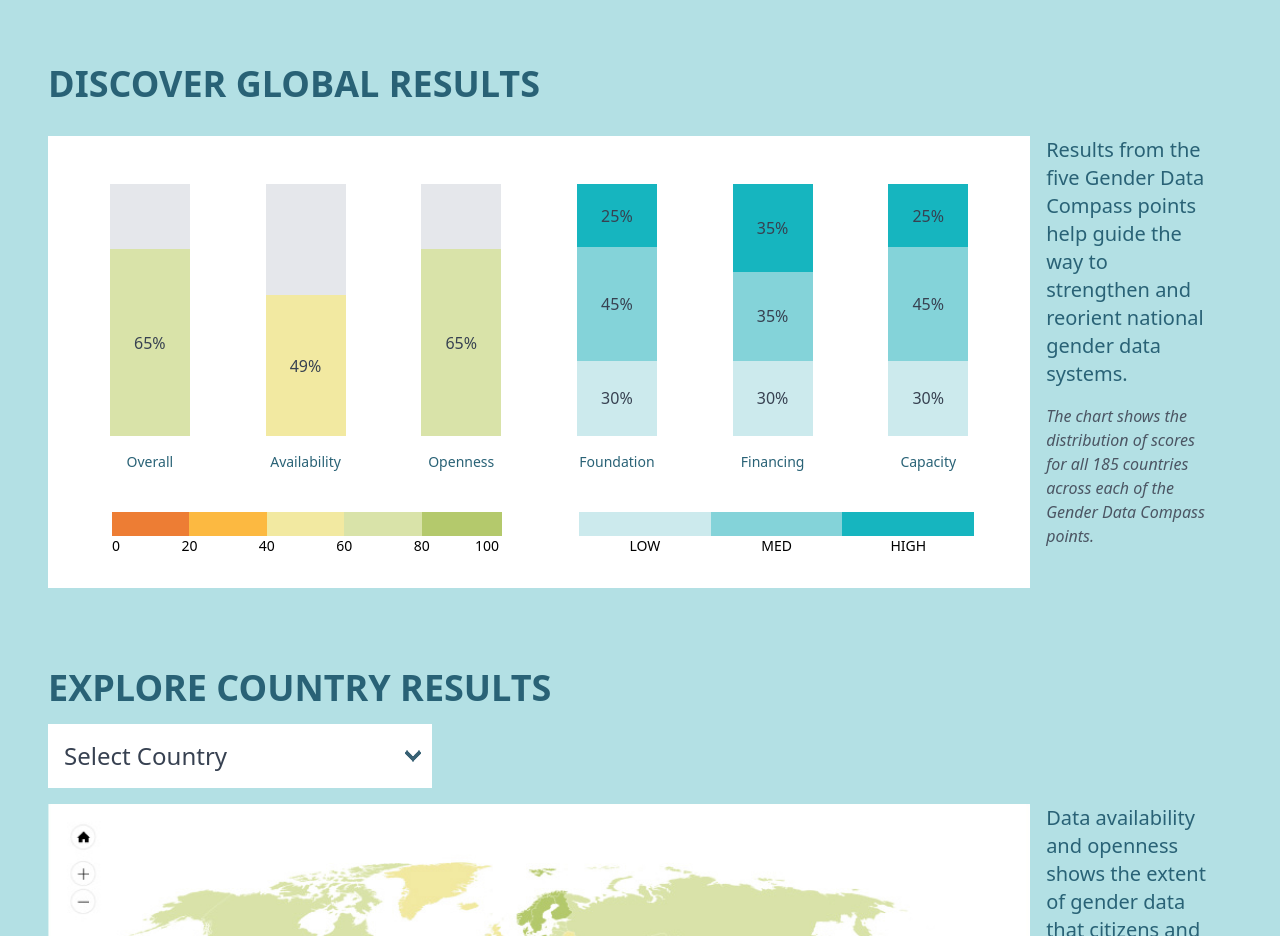
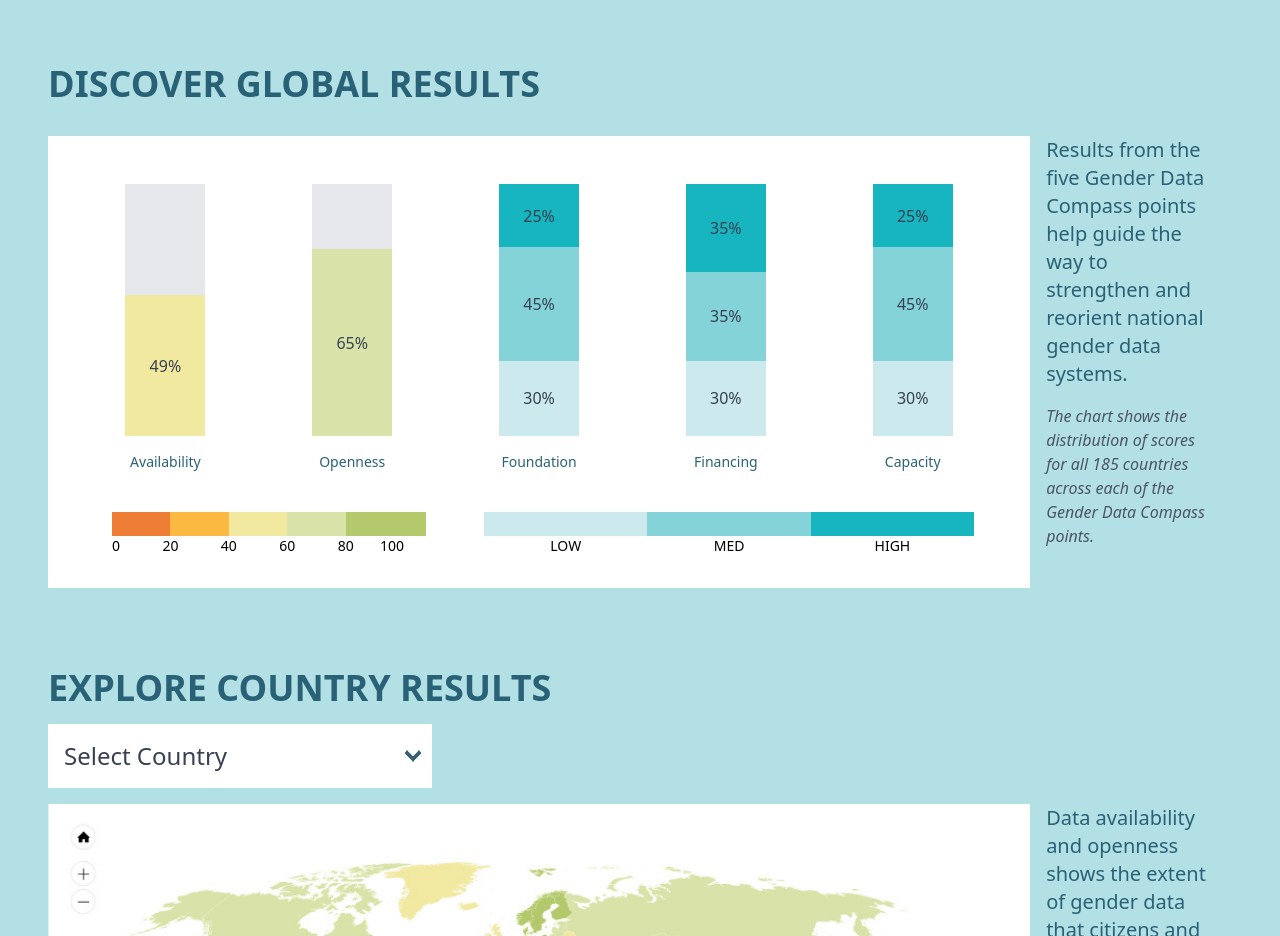
Before and after one commit to Sharvadze/gdc, a plain HTML site: page index.html in a window 1280 px wide. Shown: the part 1260-2196 px from the top of the page. Drawn offline with nearby package versions, Linux system fonts and the light colour scheme.

Commit message:
adjust the legend so that each set of colors extends fully beneath the bars that they apply to

```diff
--- a/index.html
+++ b/index.html
@@ -127,11 +127,7 @@
           <div class="lg:flex my-8">
             <div class="w-full">
               <div class="bg-white pb-4">
-                <div class="flex grid grid-cols-3 lg:grid-cols-6 justify-items-center gap-12 p-12 pb-6">
-                  <div class="flex flex-col flex-nowrap justify-end w-20 h-72 bg-gray-200 overflow-hidden">
-                    <div class="bg-cgreen2 overflow-hidden text-gray-700 flex items-center" role="progressbar" style="height: 65%" aria-valuenow="65" aria-valuemin="0" aria-valuemax="100"><span class="w-full text-center">65%</span></div>
-                    <span class="bg-white pt-4 block text-center text-navy text-sm">Overall</span>
-                  </div>
+                <div class="flex grid grid-cols-3 lg:grid-cols-5 justify-items-center gap-12 p-12 pb-6">
 
                   <div class="flex flex-col flex-nowrap justify-end w-20 h-72 bg-gray-200 overflow-hidden">
                     <div class="bg-cyellow1 overflow-hidden text-gray-700 flex items-center" role="progressbar" style="height: 49%" aria-valuenow="49" aria-valuemin="0" aria-valuemax="100"><span class="w-full text-center">49%</span></div>
@@ -193,7 +189,7 @@
                 </div>
 
                 <div class="p-4 lg:flex">
-                  <div class="lg:w-1/2 hidden lg:block">
+                  <div class="lg:w-2/5 hidden lg:block">
                     <ul class="list-none flex uppercase text-sm lg:pl-12 pb-10 lg:pb-0 px-10">
                       <li class="text-left w-1/5">
                         <div class="lg:w-20 h-6 bg-corange"></div>
@@ -218,7 +214,7 @@
                       </li>
                     </ul>
                   </div>
-                  <div class="lg:w-1/2 lg:text-right">
+                  <div class="lg:w-3/5 lg:text-right">
                     <ul class="list-none flex uppercase text-sm px-10">
                       <li class="text-center w-1/3">
                         <div class="h-6 bg-cteal3"></div>
```
